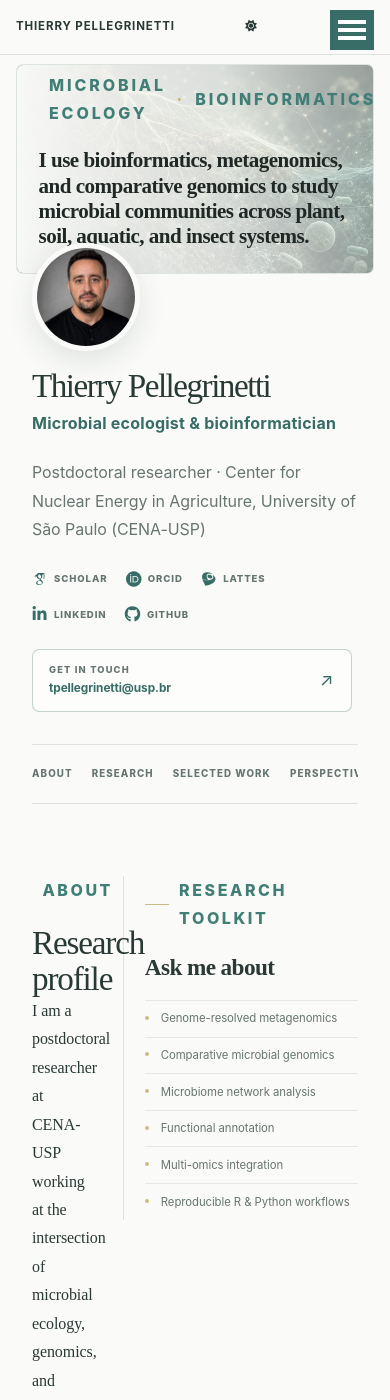
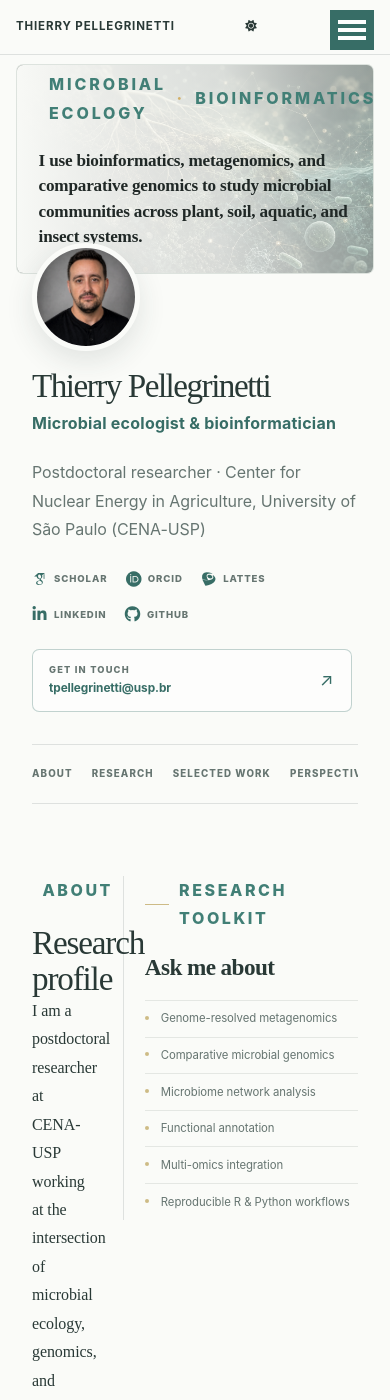
Before and after one commit to tpellegrinetti/tpellegrinetti.github.io, a Jekyll site: the page built from _pages/about.md, in a window 390 px wide and 1400 px high. Built offline with Jekyll 4.4.1, drawn with Linux system fonts in a browser that asks for light colours; some web fonts are replaced.

Commit message:
Add scientific section interludes (#9)
Reduce the homepage statement and introduce light scientific image dividers between major sections.

```diff
--- a/_pages/about.md
+++ b/_pages/about.md
@@ -74,6 +74,8 @@ redirect_from:
       </aside>
     </section>
 
+    <div class="academic-interlude academic-interlude--aquatic" role="img" aria-label="Microscopy-inspired view of aquatic microorganisms and diatom-like forms"></div>
+
     <section class="academic-section academic-research" id="research">
       <div class="academic-section__heading">
         <div>
@@ -104,6 +106,8 @@ redirect_from:
         </article>
       </div>
     </section>
+
+    <div class="academic-interlude academic-interlude--biofilm" role="img" aria-label="Scientific visualisation of translucent microbial colonies and biofilm structures"></div>
 
     <section class="academic-section academic-publications" id="publications">
       <div class="academic-section__heading academic-section__heading--compact">
@@ -178,6 +182,8 @@ redirect_from:
       </div>
     </section>
 
+    <div class="academic-interlude academic-interlude--genomics" role="img" aria-label="Abstract scientific visualisation of genomic structures and biological data networks"></div>
+
     <section class="academic-perspective" id="perspective" aria-labelledby="perspective-title">
       <div class="academic-perspective__index" aria-hidden="true">
         <span>95%</span>
--- a/_sass/_custom.scss
+++ b/_sass/_custom.scss
@@ -2380,10 +2380,10 @@ html[data-theme="dark"] .academic-research__grid article {
   margin: 0;
   color: #202826;
   font-family: Iowan Old Style, Baskerville, Times New Roman, serif;
-  font-size: clamp(1.45rem, 2.65vw, 2.3rem);
+  font-size: clamp(1.05rem, 1.55vw, 1.45rem);
   font-weight: 600;
-  letter-spacing: -0.025em;
-  line-height: 1.2;
+  letter-spacing: -0.012em;
+  line-height: 1.48;
   text-shadow: none;
 }
 
@@ -2573,6 +2573,43 @@ html[data-theme="dark"] .academic-research__grid article {
   padding: clamp(4.8rem, 9vw, 7rem) 0;
 }
 
+.academic-interlude {
+  position: relative;
+  height: clamp(125px, 14vw, 165px);
+  overflow: hidden;
+  border: 1px solid rgba(41, 57, 54, 0.1);
+  border-radius: 0.55rem;
+  background-color: #f2f6f3;
+  background-image: url("/images/microbial-interludes-2026.jpg");
+  background-repeat: no-repeat;
+  background-size: 175% auto;
+  box-shadow: 0 12px 35px rgba(41, 57, 54, 0.05);
+}
+
+.academic-interlude::after {
+  position: absolute;
+  inset: 0;
+  content: "";
+  background: linear-gradient(90deg, rgba(250, 251, 248, 0.12), transparent 36%, rgba(250, 251, 248, 0.1));
+  pointer-events: none;
+}
+
+.academic-interlude--aquatic {
+  background-position: left center;
+}
+
+.academic-interlude--biofilm {
+  background-position: center center;
+}
+
+.academic-interlude--genomics {
+  background-position: right center;
+}
+
+.academic-interlude + .academic-section {
+  border-top: 0;
+}
+
 .academic-section__heading {
   grid-template-columns: minmax(0, 1.3fr) minmax(230px, 0.52fr);
   margin-bottom: clamp(2.8rem, 5vw, 4rem);
@@ -2818,7 +2855,7 @@ html[data-theme="dark"] .academic-research__grid article {
 
   .academic-hero__copy > p.academic-hero__statement {
     max-width: 430px;
-    font-size: clamp(1.3rem, 5vw, 1.75rem);
+    font-size: clamp(1rem, 3.7vw, 1.25rem);
   }
 
   .academic-profile {
@@ -2873,6 +2910,11 @@ html[data-theme="dark"] .academic-research__grid article {
     padding: 4.5rem 0;
   }
 
+  .academic-interlude {
+    height: 118px;
+    background-size: 190% auto;
+  }
+
   .academic-section__heading {
     gap: 1.5rem;
   }
@@ -2920,7 +2962,7 @@ html[data-theme="dark"] .academic-research__grid article {
   }
 
   .academic-hero__copy > p.academic-hero__statement {
-    font-size: clamp(1.18rem, 5.4vw, 1.5rem);
+    font-size: clamp(0.98rem, 4.4vw, 1.16rem);
   }
 
   .academic-profile__identity h1 {
```
Also changed, not shown: images/microbial-interludes-2026.jpg (added).
